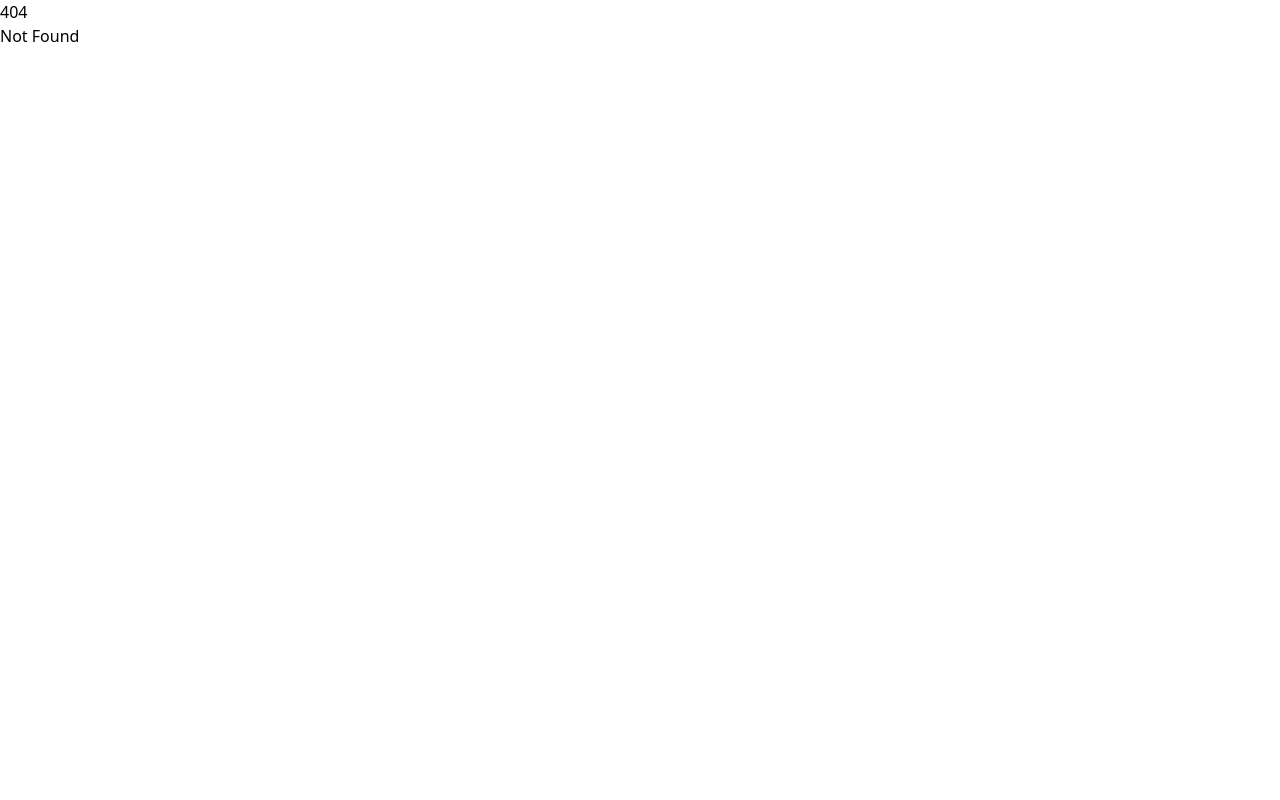
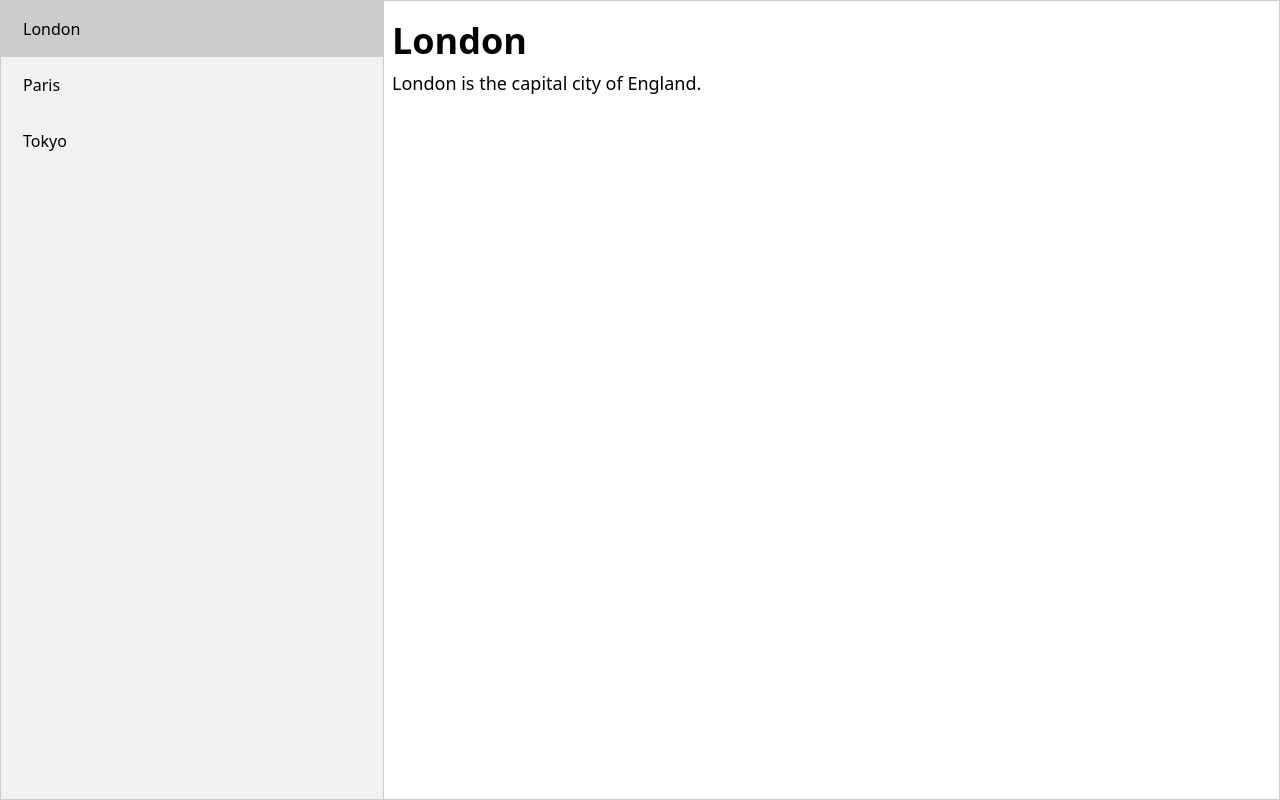
Before and after one commit to lauraglza63/w3school_how_to, a SvelteKit app: page /menus/hover-tabs in a window 1280 px wide. Before the commit this address had no page. Built offline with nearby package versions, Linux system fonts and the light colour scheme.

Commit message:
feat; adding hover-tabs to menus

```diff
--- /dev/null
+++ b/src/lib/menus/hover-tabs/tabcontent.svelte
@@ -0,0 +1,3 @@
+<div class="float-left h-screen w-[70%] border border-l-0 border-[#ccc] px-2 py-5 text-lg">
+	<slot></slot>
+</div>
--- /dev/null
+++ b/src/lib/menus/hover-tabs/tablink.svelte
@@ -0,0 +1,12 @@
+<script lang="ts">
+	export let selected: string;
+	export let value: string;
+</script>
+
+<button
+	data-active={selected === value}
+	class="block w-full cursor-pointer border-none bg-inherit px-[22px] py-4 text-left capitalize text-black outline-none hover:bg-[#ddd] data-[active=true]:bg-[#ccc]"
+	on:mouseenter={() => (selected = value)}
+>
+	{value}
+</button>
--- a/src/routes/+page.svelte
+++ b/src/routes/+page.svelte
@@ -24,5 +24,8 @@
 		<li>
 			<a href="/menus/full-page-tabs">Full Page Tabs</a>
 		</li>
+		<li>
+			<a href="/menus/hover-tabs">Hover Tabs</a>
+		</li>
 	</ol>
 </div>
--- /dev/null
+++ b/src/routes/menus/hover-tabs/+page.svelte
@@ -0,0 +1,29 @@
+<script lang="ts">
+	import Tabcontent from '$lib/menus/hover-tabs/tabcontent.svelte';
+	import Tablink from '$lib/menus/hover-tabs/tablink.svelte';
+
+	let activeTab = 'London';
+</script>
+
+<div class="tab float-left h-screen w-[30%] border border-[#ccc] bg-[#f1f1f1]">
+	<Tablink bind:selected={activeTab} value="London" />
+	<Tablink bind:selected={activeTab} value="Paris" />
+	<Tablink bind:selected={activeTab} value="Tokyo" />
+</div>
+
+{#if activeTab === 'London'}
+	<Tabcontent>
+		<h3 class="mb-2 text-4xl font-semibold">London</h3>
+		<p>London is the capital city of England.</p>
+	</Tabcontent>
+{:else if activeTab === 'Paris'}
+	<Tabcontent>
+		<h3 class="mb-2 text-4xl font-semibold">Paris</h3>
+		<p>Paris is the capital of France.</p>
+	</Tabcontent>
+{:else if activeTab === 'Tokyo'}
+	<Tabcontent>
+		<h3 class="mb-2 text-4xl font-semibold">Tokyo</h3>
+		<p>Tokyo is the capital of Japan.</p>
+	</Tabcontent>
+{/if}
```
